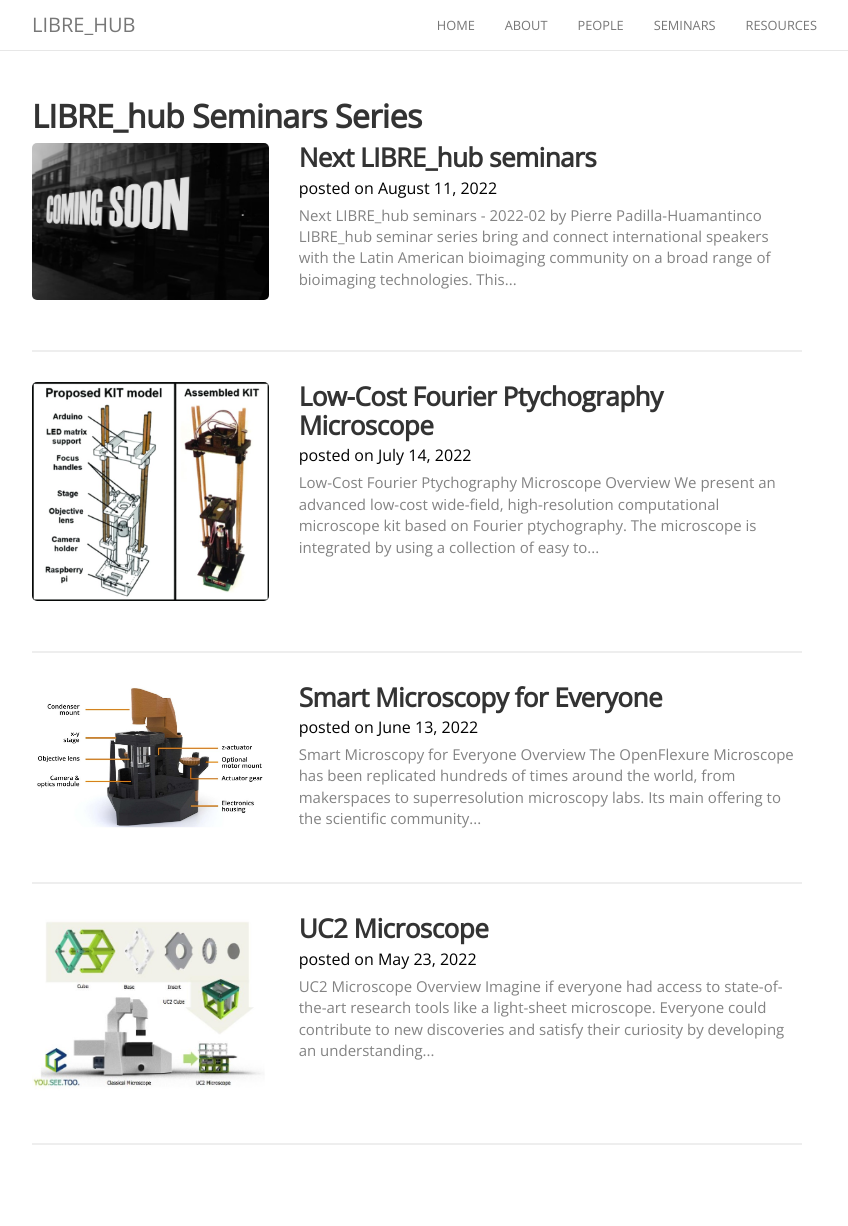
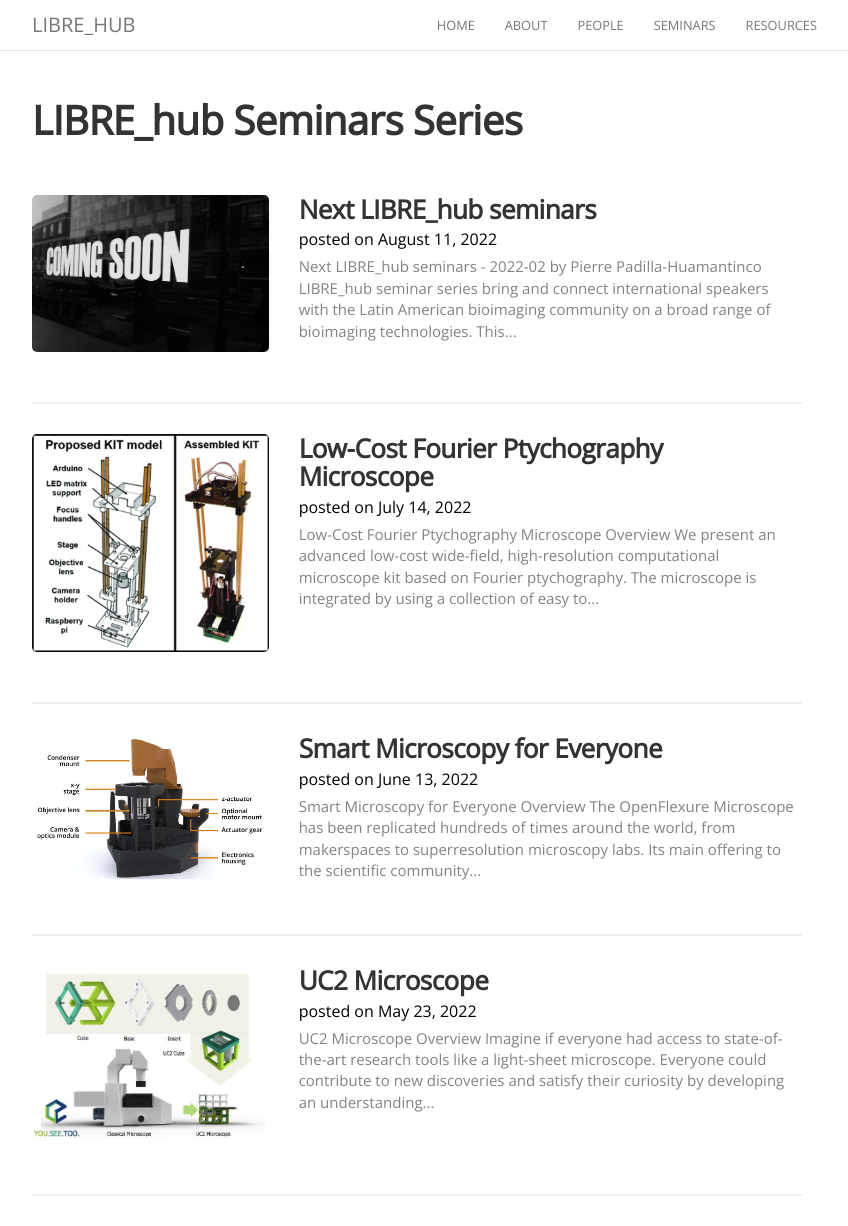
Before and after one commit to LIBREhub/LIBREhub.github.io, a Jekyll site: the page built from seminars.md, in a window 1280 px wide and 1226 px high. Shown: the whole window, without its empty margins (223-1071 px from the left). Built offline with Jekyll 4.4.1, drawn with Linux system fonts in a browser that asks for light colours; nearby versions of some CDN libraries; comment, search, counter and statistics services are not loaded.

Commit message:
Update seminars.md

```diff
--- a/seminars.md
+++ b/seminars.md
@@ -3,8 +3,8 @@
 permalink: /seminars/
 ---
 
-## **LIBRE_hub Seminars Series**
-
+# **LIBRE_hub Seminars Series**
+<br>
 <div class="content list">
   {% for post in site.posts %}
     {% if post.categories contains 'newblog' %}
```
